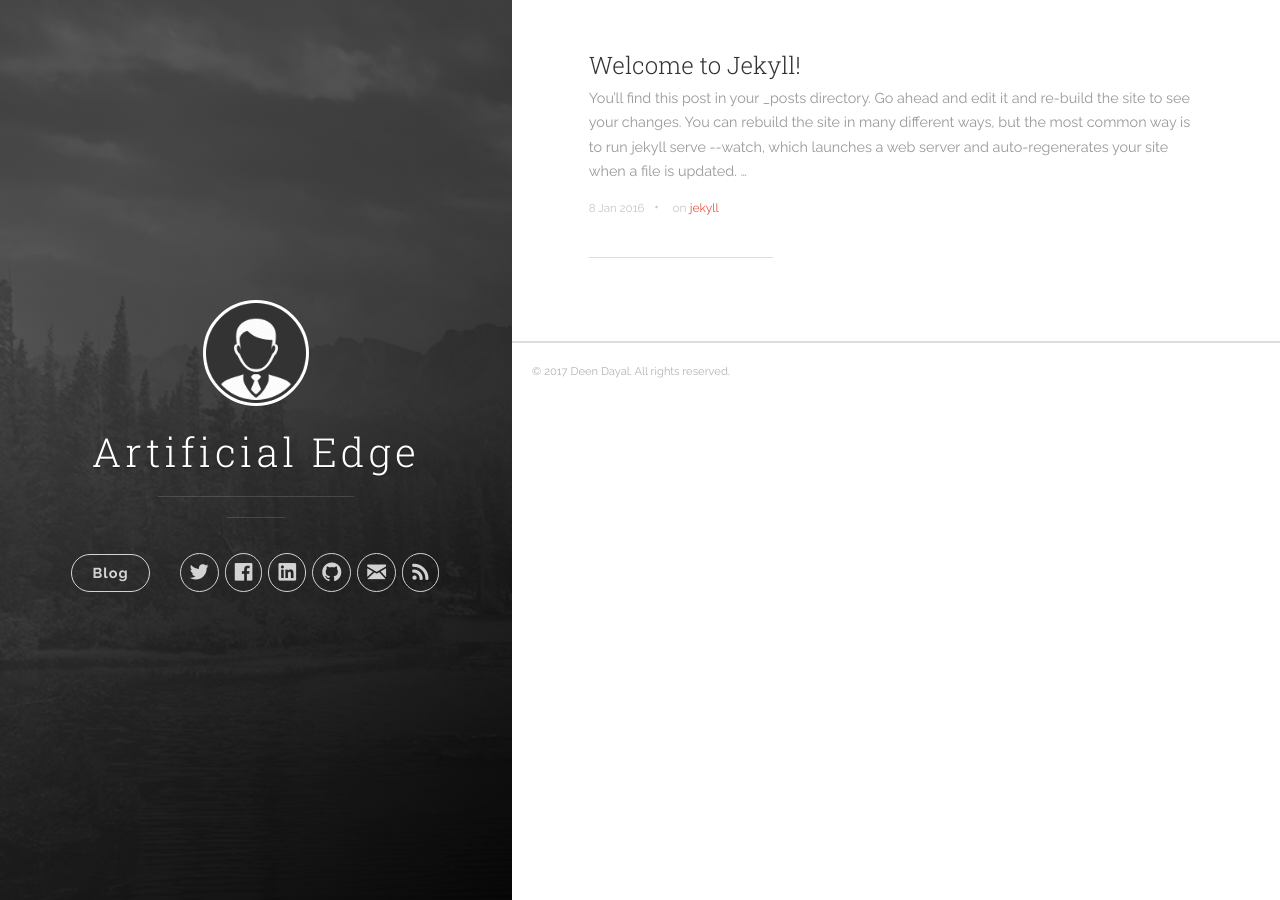
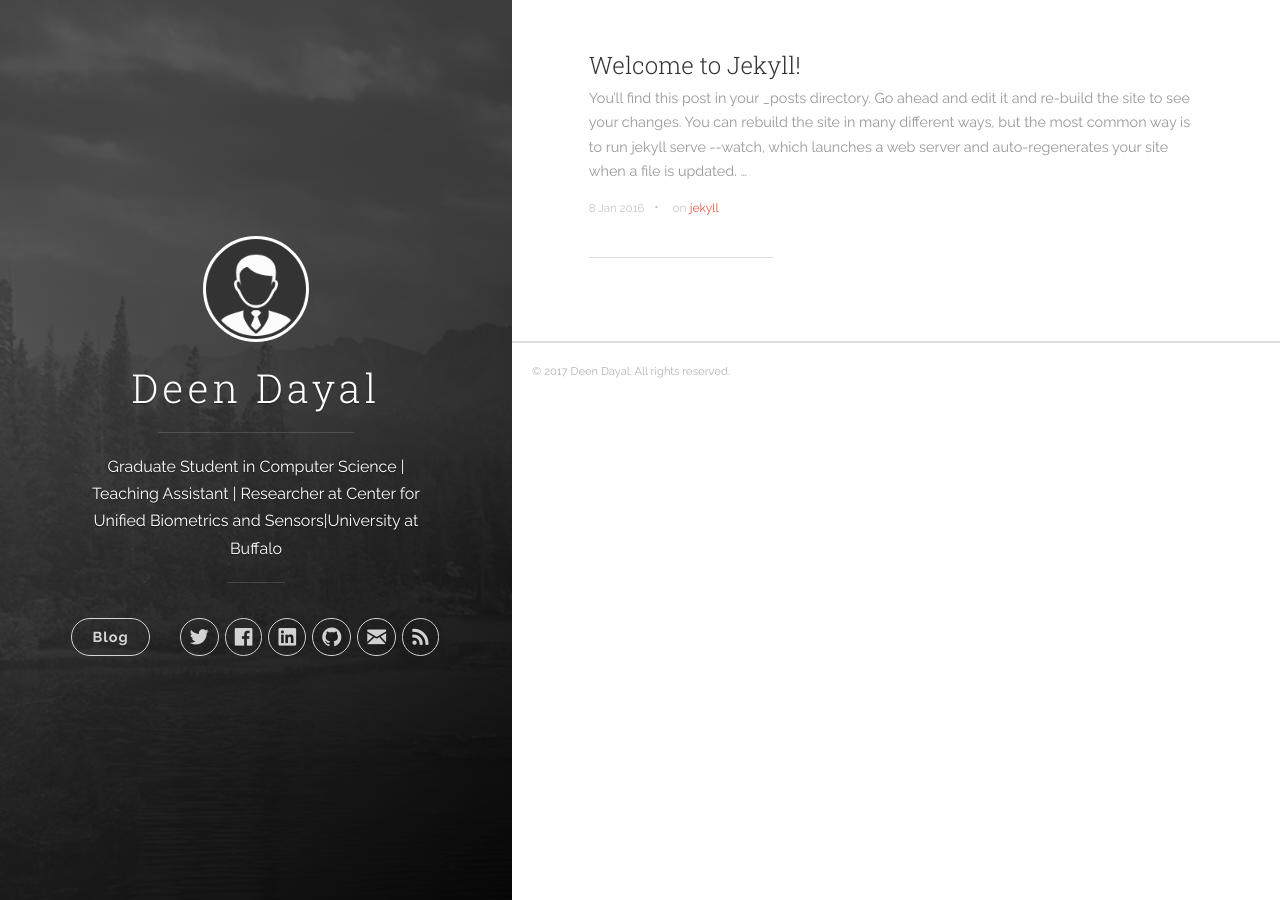
Before and after one commit to ArtificialEdge/artificialEdge.github.io, a Jekyll site: the page built from index.html, in a window 1280 px wide. Built offline with Jekyll 4.4.1, drawn with Linux system fonts in a browser that asks for light colours; nearby versions of some CDN libraries; the list of posts is cut into pages by our own code.

Commit message:
Update _config.yml

```diff
--- a/_config.yml
+++ b/_config.yml
@@ -1,6 +1,6 @@
 # Site settings
-title: Artificial Edge
-description: ''
+title: Deen Dayal
+description: 'Graduate Student in Computer Science | Teaching Assistant | Researcher at Center for Unified Biometrics and Sensors|University at Buffalo'
 url: 'http://github.com/ArtificialEdge'
 baseurl: ''
 # google_analytics: 'UA-XXXXXX-X'
```
